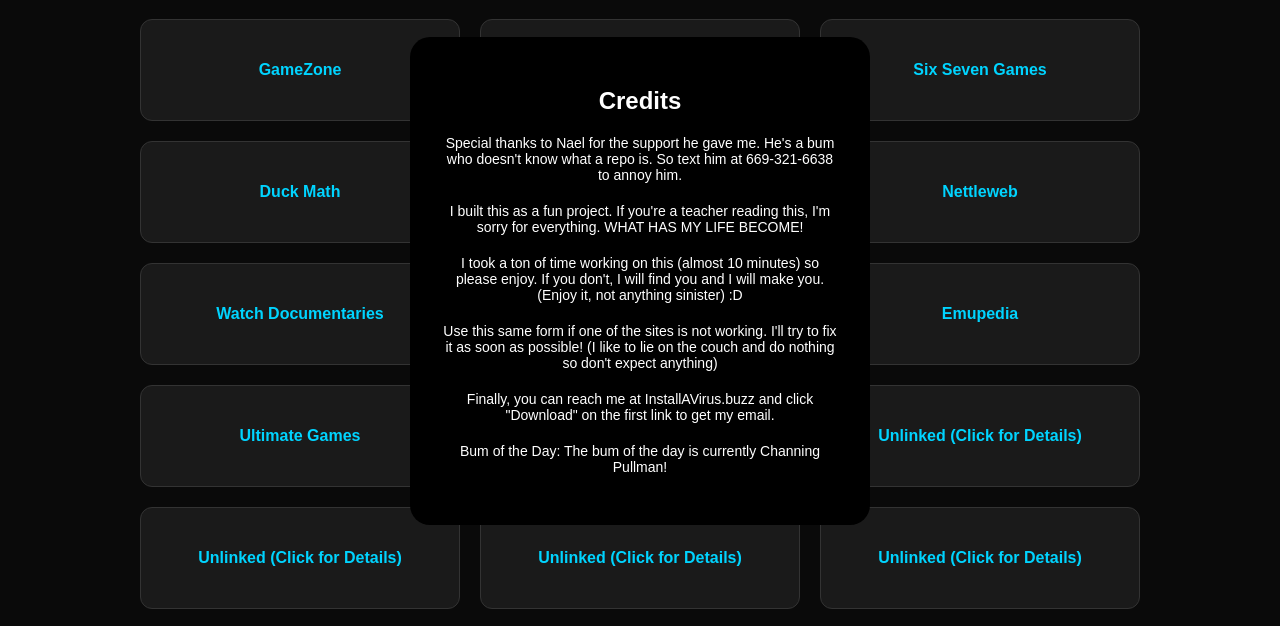
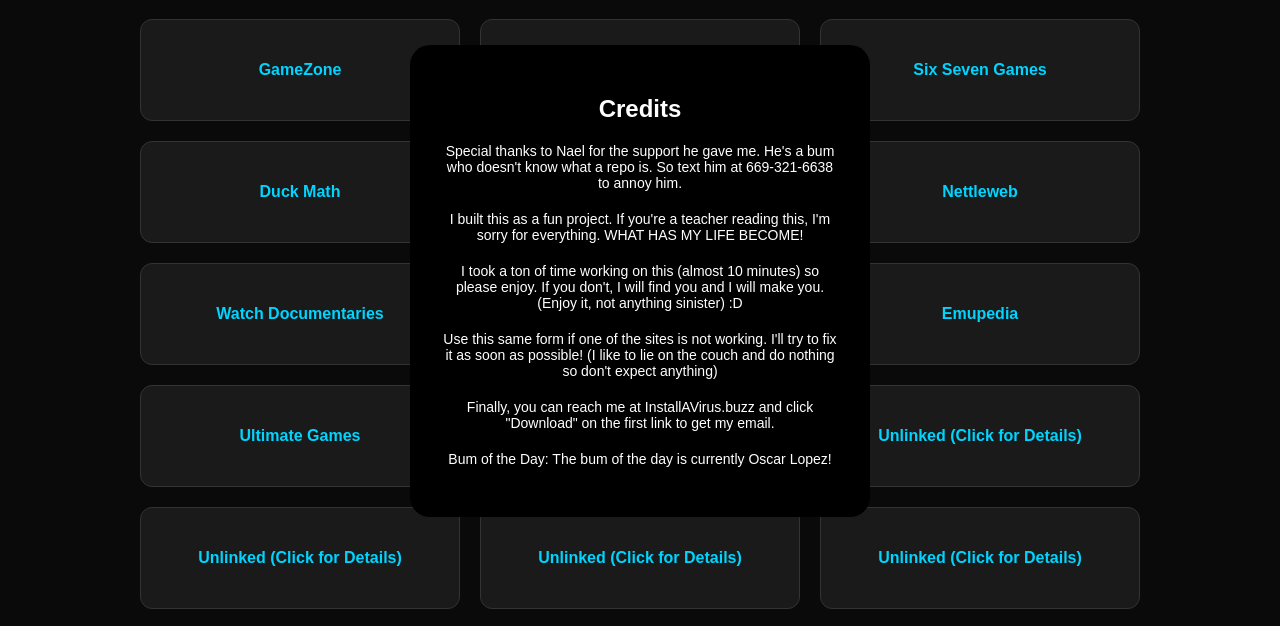
Before and after one commit to sashain6-netizen/Ghastly-Games, a plain HTML site: page index.html in a window 1280 px wide. Both pictures are taken after a click on the button "Credits". Shown: the part 119-745 px from the top of the page. Drawn offline with Linux system fonts and the light colour scheme.

Commit message:
BOTD update

```diff
--- a/index.html
+++ b/index.html
@@ -106,7 +106,7 @@
         <p>I took a ton of time working on this (almost 10 minutes) so please enjoy. If you don't, I will find you and I will make you. (Enjoy it, not anything sinister) :D</p>
         <p>Use this same form if one of the sites is not working. I'll try to fix it as soon as possible! (I like to lie on the couch and do nothing so don't expect anything)</p>
         <p>Finally, you can reach me at InstallAVirus.buzz and click "Download" on the first link to get my email.</p>
-        <p>Bum of the Day: The bum of the day is currently Channing Pullman!</p>
+        <p>Bum of the Day: The bum of the day is currently Oscar Lopez!</p>
     </div>
     <div id="logs-menu" style="display: none;">
         <h2>Logs</h2>
```
